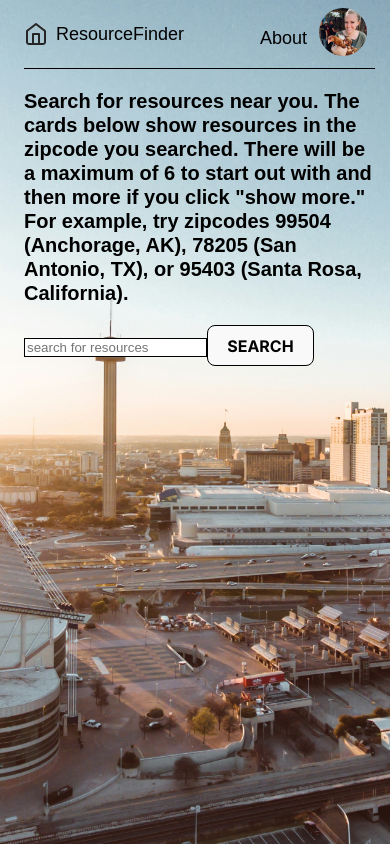
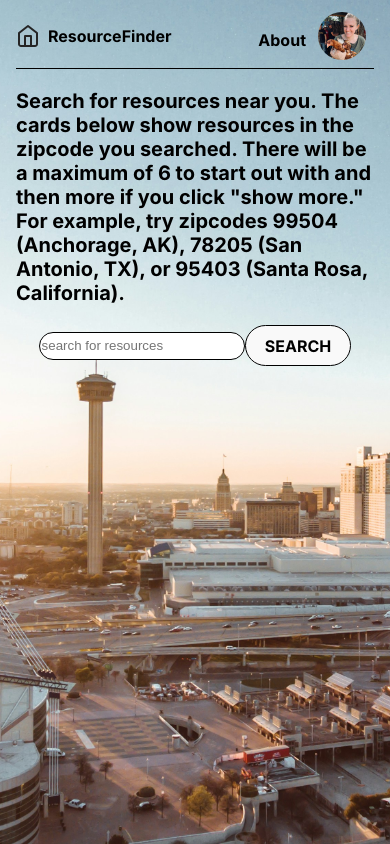
Before and after one commit to lydiacodes04/final-project, a React (Vite) app in the folder hello-vite/: page / in a window 390 px wide. Shown: the top 844 px of the page. Built offline with nearby package versions, Linux system fonts and the light colour scheme.

Commit message:
format search bar according to UI guidelines

```diff
--- a/hello-vite/src/components/App/App.css
+++ b/hello-vite/src/components/App/App.css
@@ -1,4 +1,6 @@
 .page {
+  font-family: "Inter Bold", Arial, sans-serif;
+  font-weight: 700;
   background-image: url("../../images/skyline.jpg");
   background-size: cover;
   background-position: center;
@@ -8,7 +10,6 @@
   display: flex;
   flex-direction: column;
   justify-content: space-between;
-  font-family: "Inter Bold", Arial, sans-serif;
 }
 .page__content {
   margin: 0;
@@ -20,3 +21,17 @@
 <a href="https://unsplash.com/@matthewlejune?utm_content=creditCopyText&utm_medium=referral&utm_source=unsplash">Matthew LeJune</a>
 on <a href="https://unsplash.com/photos/aerial-view-of-white-building-IpvDhQjrewM?utm_content=creditCopyText&utm_medium=referral&utm_source=unsplash">Unsplash</a>
      */
+
+@media screen and (max-width: 440px) {
+  .page {
+    width: 100vw;
+    height: 120vh;
+  }
+  .page__content {
+    margin: 0;
+    padding: 4px 16px;
+  }
+}
+
+/* max-height: 1024px;
+    max-width: 1440px; */
--- a/hello-vite/src/components/Footer/Footer.css
+++ b/hello-vite/src/components/Footer/Footer.css
@@ -20,3 +20,10 @@
   text-align: right;
   margin-right: 20px;
 }
+
+@media screen and (max-width: 440px) {
+  .footer {
+    margin: 0px;
+    padding: 0px;
+  }
+}
--- a/hello-vite/src/components/Header/Header.css
+++ b/hello-vite/src/components/Header/Header.css
@@ -3,10 +3,7 @@
   align-items: center;
   justify-content: space-between;
   width: 100%;
-  font-family: Cabinet Grotesk, sans-serif;
-  /* Inter Bold */
   font-size: 18px;
-  font-weight: 500;
   line-height: 24px;
   text-align: left;
   border-bottom: 1px solid #000;
@@ -19,6 +16,8 @@
   text-decoration: none;
   flex-grow: 1;
   color: #000;
+  font-family: "Inter Bold", Arial, sans-serif;
+  font-weight: 700;
 }
 .header__home-logo {
   margin-right: 8px;
@@ -45,6 +44,8 @@
   text-decoration: none;
   flex-grow: 1;
   color: #000;
+  font-family: "Inter Bold", Arial, sans-serif;
+  font-weight: 700;
 }
 
 .header__about-avatar {
@@ -53,3 +54,12 @@
   border-radius: 50%;
   margin-left: 12px;
 }
+
+@media screen and (max-width: 440px) {
+  .header__about-text {
+    font-size: 16px;
+  }
+  .header__home-text {
+    font-size: 16px;
+  }
+}
--- a/hello-vite/src/components/Main/Main.css
+++ b/hello-vite/src/components/Main/Main.css
@@ -1,7 +1,6 @@
 .search__text {
-  font-family: Cabinet Grotesk, sans-serif;
   font-size: 20px;
-  font-weight: 550;
+
   line-height: 24px;
   text-align: left;
   color: #000;
@@ -16,17 +15,6 @@
 }
 
 @media screen and (max-width: 440px) {
-  .page {
-    width: 100vw;
-    height: 100vh;
-  }
-  .page__content {
-    margin: 0;
-    padding: 0 24px;
-    height: 100vh;
-    width: 90vw;
-    overflow: scroll;
-  }
   .search {
     font-size: 14px;
     padding: 0;
--- a/hello-vite/src/components/Profile/Profile.css
+++ b/hello-vite/src/components/Profile/Profile.css
@@ -12,11 +12,14 @@
   font-weight: 500;
   gap: 8px;
   border-radius: 4px;
+  font-family: "Inter Bold", Arial, sans-serif;
+  font-weight: 700;
 }
 
 .profile__description {
   display: flex;
-  font-family: Cabinet Grotesk, sans-serif;
+  font-family: "Inter Regular", Arial, sans-serif;
+  font-weight: normal;
   border-radius: 5%;
 }
 
@@ -32,23 +35,17 @@
   border-radius: 5%;
   padding: 16px;
   margin: 16px;
-  color: #000;
-  background-color: #fff;
+  color: #fff;
+  background-color: #0000008d;
+
+  /* color: #000;
+  background-color: #a8a5a5; */
 }
 
 @media screen and (max-width: 440px) {
-  .page {
-    width: 100%;
-    height: 108vh;
-  }
-  .page__content {
-    margin: 0;
-    padding: 0 24px;
-    max-height: 100vh;
-  }
-
   .profile {
     padding: 0px;
+    align-items: center;
   }
   .profile__title {
     margin: 12px 8px;
@@ -73,8 +70,4 @@
     padding: 4px 10px;
     margin: 12px 24px;
   }
-  .footer {
-    margin: 0px;
-    padding: 0px;
-  }
 }
--- a/hello-vite/src/components/SearchForm/SearchForm.css
+++ b/hello-vite/src/components/SearchForm/SearchForm.css
@@ -1,11 +1,21 @@
+.search__bar {
+  display: flex;
+  justify-content: center;
+  align-items: center;
+}
+
 .search__fieldset {
-  width: 608;
-  height: 64;
-  top: 432px;
-  left: 416px;
+  width: 200px;
+  height: 24px;
   border: 1px solid #000;
+  opacity: 1;
+  border-radius: 30px;
+  border-width: 1px;
 }
 .search__submit-button {
   border: 1px, solid, #000;
+  border-radius: 100px;
   color: #000;
+  font-family: "Inter Bold", Arial, sans-serif;
+  font-weight: 700;
 }
```
